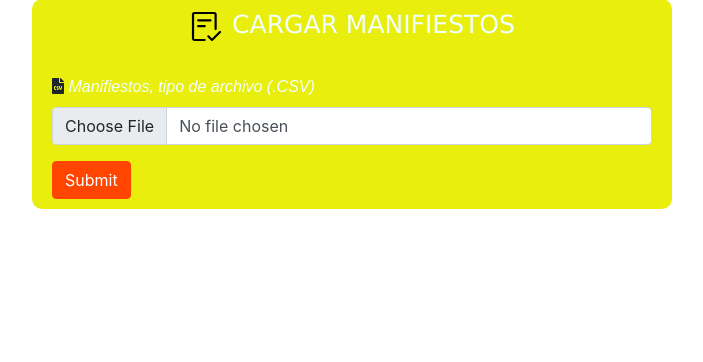
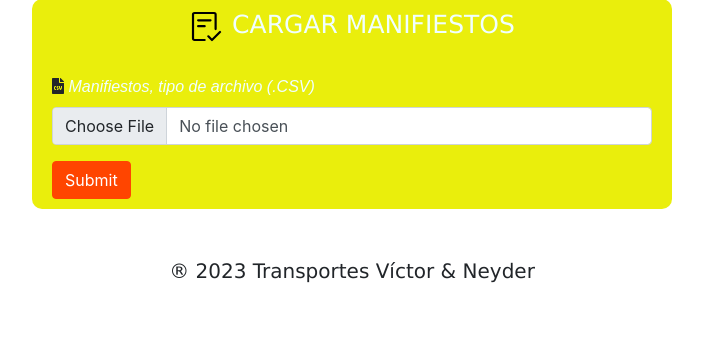
Before and after one commit to victormendez19/Sistema-de-Manifiestos-SISMAN-, a PHP site: page / in a window 1280 px wide. Shown: the part 316-678 px from the top of the page, without its empty margins (288-991 px from the left). Run offline with PHP 8.4, Linux system fonts and the light colour scheme; some libraries are stand-ins or nearby versions.

Commit message:
Se añade historia de usuario 5 se agrega footer a index.php con nombre de la empresa

```diff
--- a/index.php
+++ b/index.php
@@ -135,4 +135,7 @@ include 'header.php';
 </div>
 
 </body>
+<footer>
+        <h1 style="font-size: 20px; font-family: Verdana, Geneva, Tahoma, sans-serif; text-align: center;">® 2023 Transportes Víctor & Neyder </h1>
+</footer>
 </html>
```
